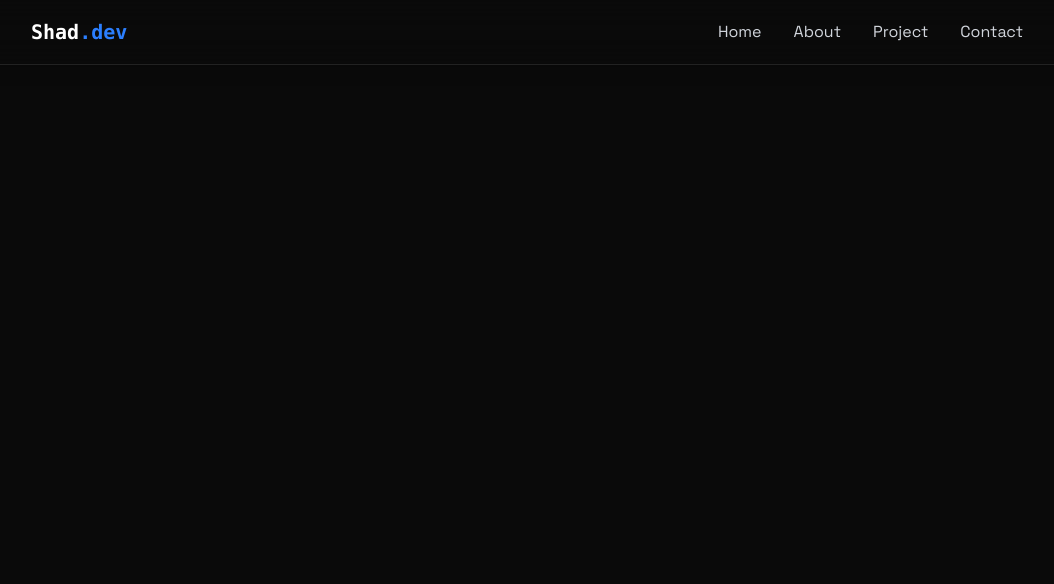
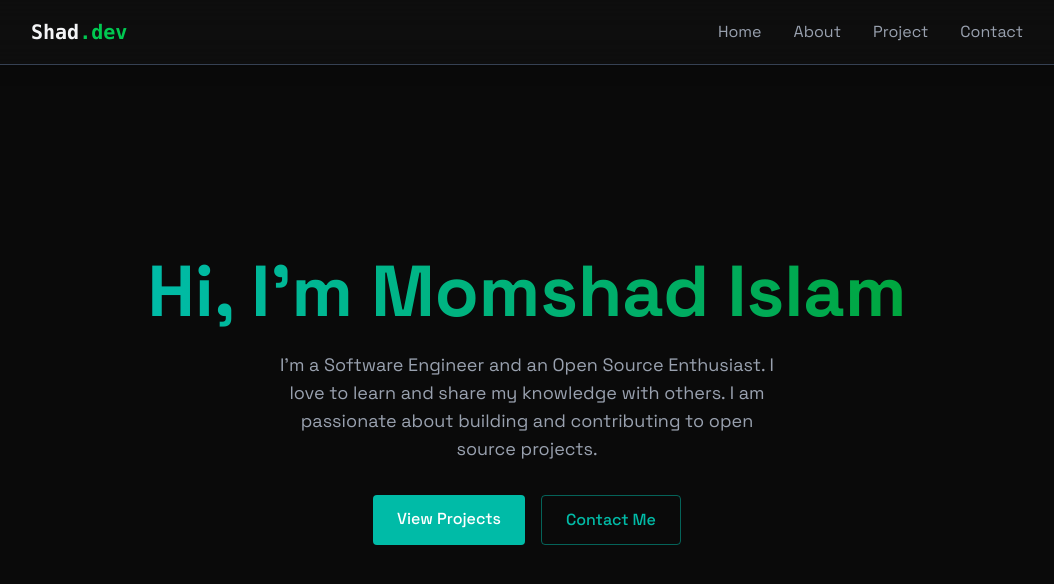
Before and after one commit to Shad-Islam/my-portfolio, a React (Vite) app: page / in a window 1280 px wide. Shown: the top 584 px of the page, without its empty margins (113-1167 px from the left). Built offline with nearby package versions, Linux system fonts and the light colour scheme.

Commit message:
Add Home section

```diff
--- a/src/App.jsx
+++ b/src/App.jsx
@@ -3,6 +3,7 @@ import "./App.css";
 import { LoadingScreen } from "./components/LoadingScreen";
 import { Navbar } from "./components/Navbar";
 import { MobileMenu } from "./components/MobileMenu";
+import { Home } from "./components/section/Home";
 
 function App() {
   const [loading, setLoading] = useState(false);
@@ -17,6 +18,7 @@ function App() {
       >
         <Navbar openMenu={openMenu} setOpenMenu={setOpenMenu}/>
         <MobileMenu openMenu={openMenu} setOpenMenu={setOpenMenu}/>
+        <Home />
       </div>
     </>
   );
--- a/src/components/MobileMenu.jsx
+++ b/src/components/MobileMenu.jsx
@@ -42,7 +42,7 @@ export const MobileMenu = ({ openMenu, setOpenMenu }) => {
         About
       </a>
       <a
-        href="#project"
+        href="#projects"
         onClick={() => setOpenMenu(false)}
         className={`text-2xl font-semibold text-white my-4 transform transition-transform duration-300
             ${
--- a/src/components/Navbar.jsx
+++ b/src/components/Navbar.jsx
@@ -8,11 +8,11 @@ export const Navbar = ({openMenu, setOpenMenu}) => {
 
 
   return (
-    <nav className="fixed top-0 w-full z-40 bg-[rgba(10,10,10,0.8)] backdrop-blur-lg border-b border-white/10 shadow-lg">
+    <nav className="fixed top-0 w-full z-40 bg-[rgba(15,15,15,0.9)] backdrop-blur-lg border-b border-gray-700 shadow-lg">
       <div className="max-w-5xl mx-auto px-4">
         <div className="flex justify-between items-center h-16">
-          <a href="#home" className="font-mono text-xl font-bold text-white">
-            Shad<span className="text-blue-500">.dev</span>
+          <a href="#home" className="font-mono text-xl font-bold text-gray-100">
+            Shad<span className="text-green-500">.dev</span>
           </a>
 
           {/* mobile menu start */}
@@ -26,25 +26,25 @@ export const Navbar = ({openMenu, setOpenMenu}) => {
           <div className="hidden md:flex items-center space-x-8">
             <a
               href="#home"
-              className="text-gray-300 hover:text-white transition-colors active:text-blue-500"
+              className="text-gray-400 hover:text-gray-100 transition-colors active:text-green-500"
             >
               Home
             </a>
             <a
               href="#about"
-              className="text-gray-300 hover:text-white transition-colors active:text-blue-500"
+              className="text-gray-400 hover:text-gray-100 transition-colors active:text-green-500"
             >
               About
             </a>
             <a
-              href="#project"
-              className="text-gray-300 hover:text-white transition-colors active:text-blue-500"
+              href="#projects"
+              className="text-gray-400 hover:text-gray-100 transition-colors active:text-green-500"
             >
               Project
             </a>
             <a
               href="#contact"
-              className="text-gray-300 hover:text-white transition-colors active:text-blue-500"
+              className="text-gray-400 hover:text-gray-100 transition-colors active:text-green-500"
             >
               Contact
             </a>
--- /dev/null
+++ b/src/components/section/Home.jsx
@@ -0,0 +1,25 @@
+export const Home = () => {
+return (
+    <section
+        id="home"
+        className="min-h-screen flex items-center justify-center relative"
+    >
+        <div className="text-center z-10 px-4">
+            <h1 className="text-5xl md:text-7xl font-bold mb-6 bg-gradient-to-r from-teal-500 to-green-600 bg-clip-text text-transparent">
+                Hi, I'm Momshad Islam
+            </h1>
+            <p className="text-gray-400 text-lg mb-8 max-w-lg mx-auto">
+                I'm a Software Engineer and an Open Source Enthusiast. I love to learn
+                and share my knowledge with others. I am passionate about building and
+                contributing to open source projects.
+            </p>
+            <div className="flex justify-center space-x-4">
+                <a href="#projects" className="bg-teal-500 text-white py-3 px-6 rounded font-medium transition relative overflow-hidden hover:-translate-y-0.5 hover:shadow-[0_0_15px_rgba(20,184,166,0.4)] ">View Projects</a>
+
+                <a href="#contact" className="border border-teal-500/50 rounded text-teal-500 py-3 px-6 font-medium transition-all duration-200 hover:-translate-y-0.5 hover:shadow-[0_0_15px_rgba(20,184,166,0.2)] hover:bg-teal-500/10">Contact Me</a>
+
+            </div>
+        </div>
+    </section>
+);
+};
```
